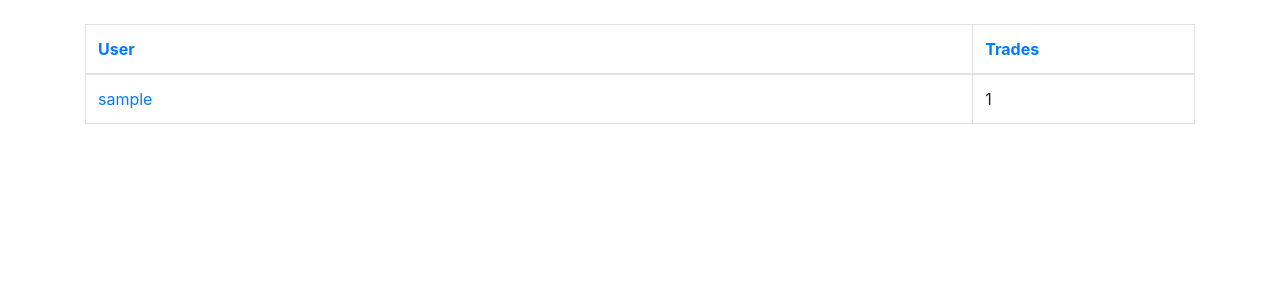
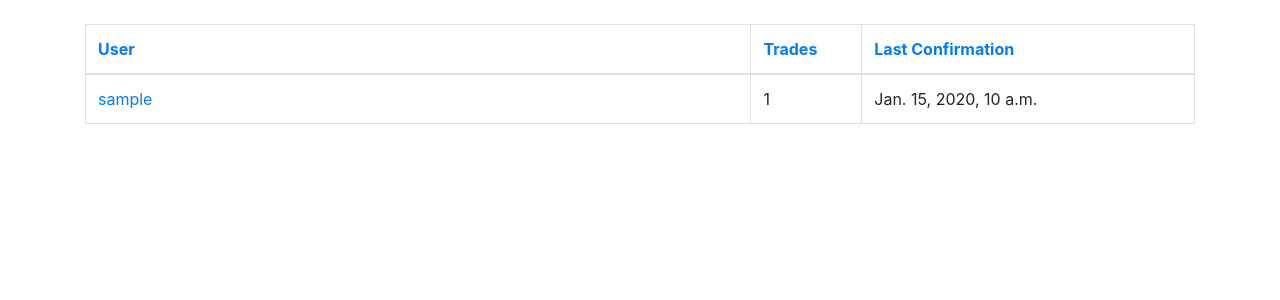
Before and after one commit to integralfx/ConfirmedTrades, a Django app: page /search/ in a window 1280 px wide. Shown: the part 56-356 px from the top of the page. Run offline with Django 3.2, Linux system fonts and the light colour scheme; tables that the repository leaves empty hold one stand-in row (values such as "Sample post"); some libraries are stand-ins or nearby versions; some web fonts are replaced.

Commit message:
Add last confirmation date column to trades users table

```diff
--- a/trades/templates/trades/trades-users.html
+++ b/trades/templates/trades/trades-users.html
@@ -8,17 +8,24 @@
     <table class="table table-bordered table-hover">
         <thead>
             <tr>
-                <th style="width: 80%">
+                <th style="width: 60%">
                     <a href="?{% sort_query request 'sort-user' %}">
                         User
                         {% get_param request 'sort-user' as sort_param %}
                         {% include 'includes/sort_icon.html' %}
                     </a>
                 </th>
-                <th style="width: 20%">
+                <th style="width: 10%">
                     <a href="?{% sort_query request 'sort-trades' %}">
                         Trades
                         {% get_param request 'sort-trades' as sort_param %}
+                        {% include 'includes/sort_icon.html' %}
+                    </a>
+                </th>
+                <th style="width: 30%">
+                    <a href="?{% sort_query request 'sort-last' %}">
+                        Last Confirmation
+                        {% get_param request 'sort-last' as sort_param %}
                         {% include 'includes/sort_icon.html' %}
                     </a>
                 </th>
@@ -33,6 +40,9 @@
                     <td>
                         {{ redditor.trades1.count }}
                     </td>
+                    <td>
+                        {{ redditor.last_confirmation_date }}
+                    </td>
                 </tr>
             {% endfor %}
         </tbody>
--- a/trades/views.py
+++ b/trades/views.py
@@ -1,6 +1,6 @@
 from django.views.generic import ListView
 from django.shortcuts import render, get_object_or_404, redirect
-from django.db.models import Count
+from django.db.models import Count, Max, Q, F
 
 from .forms import UpdateTradesForm
 from .models import Redditor, Trade
@@ -38,7 +38,7 @@ class RedditorListView(ListView):
     ordering = ['username']
 
     def get_queryset(self):
-        qs = Redditor.objects.all()
+        qs = Redditor.objects.all().annotate(last_confirmation_date=Max('trades1__confirmation_datetime'))
 
         if 'q' in self.request.GET:
             q = self.request.GET['q']
@@ -51,6 +51,9 @@ class RedditorListView(ListView):
             sort_order = self.request.GET['sort-trades']
             qs = (qs.annotate(num_trades=Count('trades1'))
                     .order_by(f'{"-" if sort_order == "desc" else ""}num_trades'))
+        elif 'sort-last' in self.request.GET:
+            sort_order = self.request.GET['sort-last']
+            qs = qs.order_by(f'{"-" if sort_order == "desc" else ""}last_confirmation_date')
 
         return qs
 
```
